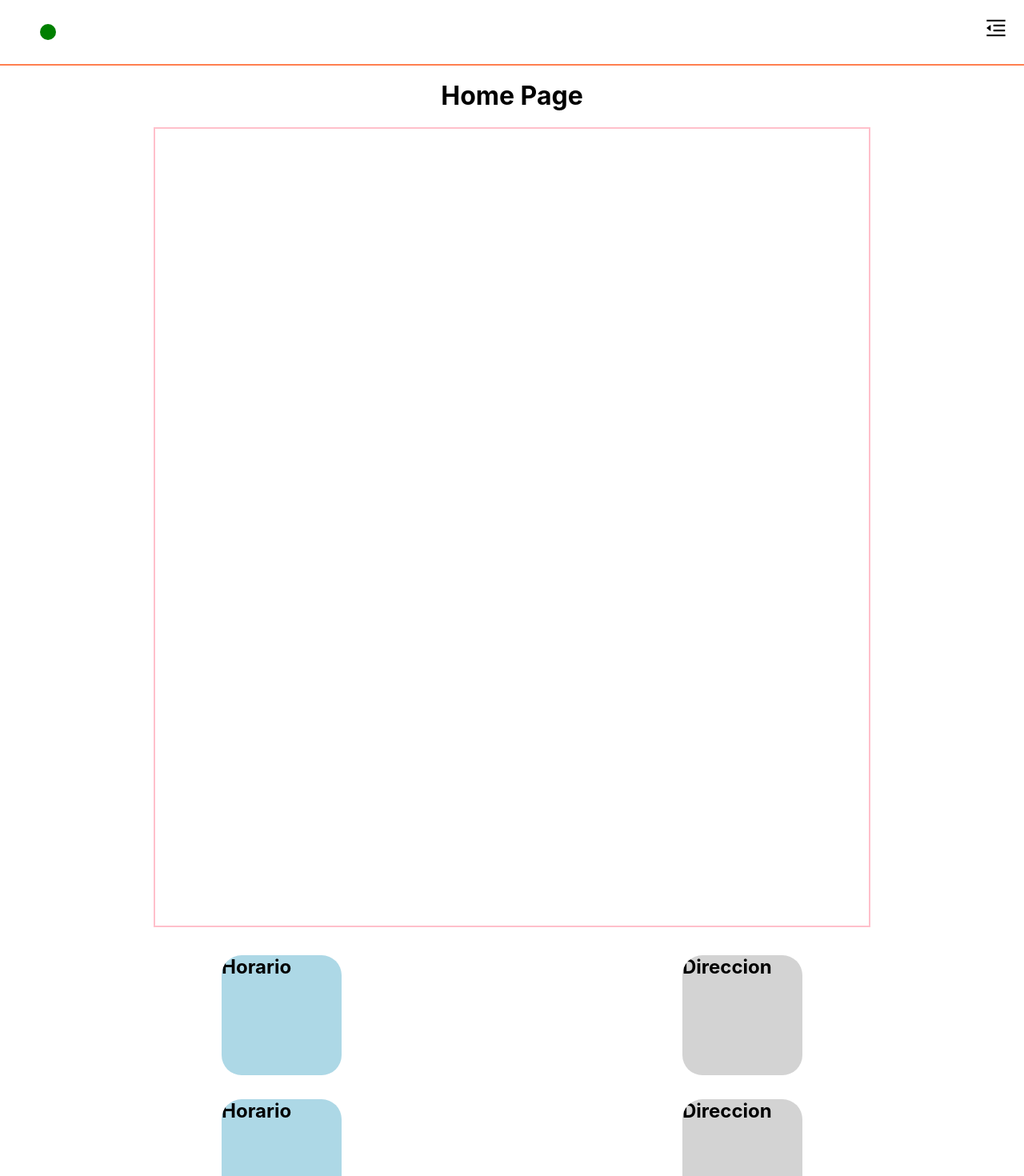
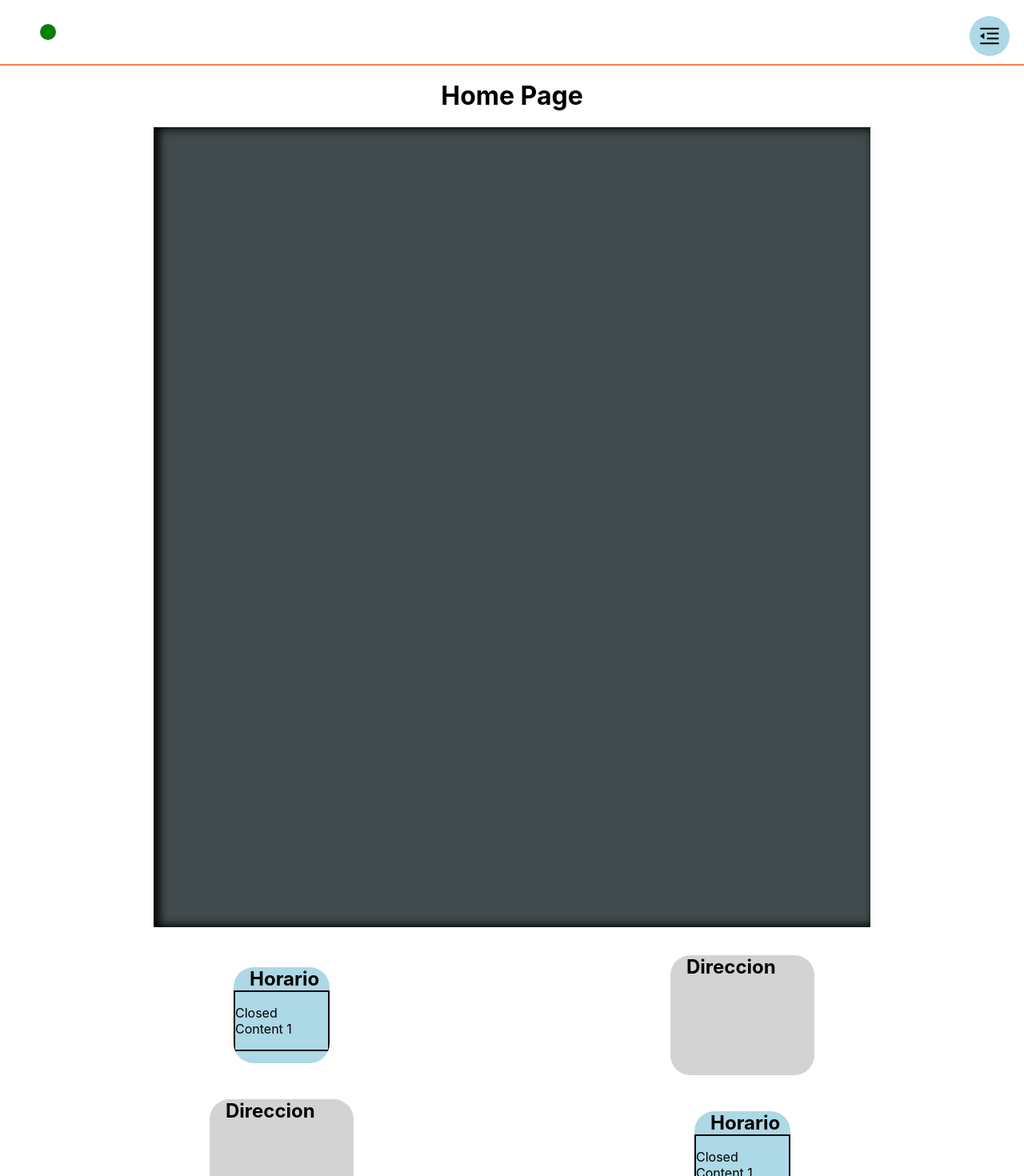
Before and after one commit to diegolb55/NextJS_IOSwidget, a Next.js app: page / in a window 1280 px wide. Shown: the top 1470 px of the page at 80% size. Built offline with nearby package versions, Linux system fonts and the light colour scheme.

Commit message:
adding details, fixed some renders

```diff
--- a/components/NavBar.js
+++ b/components/NavBar.js
@@ -4,16 +4,13 @@
 import {AiOutlineMenuUnfold} from 'react-icons/ai'
 import {AiOutlineMenuFold} from 'react-icons/ai'
 
+import styles from '../styles/Home.module.css'
+
+
 
 const MenuBar = () => {
 
   const [openMenu, setOpenMenu] = useState(false)
-
-
-  useEffect(()=>{
-    console.log(openMenu)
-  }, [openMenu])
-
 
   const menuVariants = {
     open:{
@@ -31,16 +28,17 @@
     },
     closed:{
 
-      left: -50
+      left: -70
     }
   }
 
   return (
     <motion.div
       style={{
-        background: "coral",
+        background: "white",
         height: "100vh",
         width: "70vw",
+        borderLeft: "2px solid red",
         top: 0,
 
       }}
@@ -51,19 +49,13 @@
     >
 
       <motion.div
-        style={{
-          position: "absolute",
-          // border:"2px solid blue",
-          width:"fit-content",
-          fontSize: 30,
-          marginTop:20,
-        }}
+        className={styles.icon}
         variants={burgerVariants}
         animate={openMenu ? "open":"closed"}
       >
 
         {openMenu ?
-          <AiOutlineMenuUnfold onClick={ ()=> setOpenMenu(openMenu => !openMenu) }/>
+          <AiOutlineMenuUnfold  onClick={ ()=> setOpenMenu(openMenu => !openMenu) }/>
           :
           <AiOutlineMenuFold onClick={ ()=> setOpenMenu(openMenu => !openMenu) }/>
         }
--- a/components/Widget.js
+++ b/components/Widget.js
@@ -27,9 +27,9 @@
 
         }
         else {
-            // scrollind down
+            // scrolling down
             toggleNav(false)
-            console.log("widget down", currentScroll)
+
 
 
         }
@@ -37,7 +37,7 @@
 
     }, [toggleOpen])
 
-    function disableScroll() {
+    function disableWindowScroll() {
         // Get the current page scroll position
         let scrollTop =
           window.pageYOffset || document.documentElement.scrollTop;
@@ -50,19 +50,19 @@
                 window.scrollTo(scrollLeft, scrollTop);
             };
     }
-    function enableScroll() {
-        window.onscroll = function() {};
+    function enableWindowScroll() {
+        window.onscroll = function() {}; // default is an empty function?
     }
 
     useEffect( () => {
 
         if(isOpen){
             element.addEventListener('scroll', handleScroll2);
-            disableScroll()
+            disableWindowScroll();
 
         } else {
             element?.removeEventListener('scroll', handleScroll2);
-            enableScroll()
+            enableWindowScroll();
 
         }
 
@@ -102,18 +102,7 @@
       }
 
     return (
-        <motion.div className="widget-cover"
-            style={{
-                // border: "2px solid red",
-                height: "100%",
-                width:"50%",
-                display: "flex",
-                justifyContent:"center",
-                alignItems:"center",
-            }}
-
-
-        >
+        <div className={styles.widgetCover}>
 
             <motion.div
                 style={{
@@ -135,6 +124,6 @@
                 {children}
 
             </motion.div>
-        </motion.div>
+        </div>
     )
 }
--- a/pages/Horario.js
+++ b/pages/Horario.js
@@ -1,44 +1,68 @@
 import {motion, AnimatePresence} from "framer-motion"
 import Widget from "../components/Widget"
 import {useState, useEffect} from "react"
+
+import styles from '../styles/Home.module.css'
 
 export default function Horario({toggleNav}){
 
     const [isOpen, setIsOpen] = useState(false);
 
     const wTitle = {
-        open:{margin: "80px auto"},
-        closed:{margin: 0 },
+        open:{
+            margin:"150px auto 30px auto ",
+            padding: 0,
+
+        },
+        closed:{
+            margin: "0 0 0 0",
+            padding:"0 0 0 20px",
+
+        },
     }
 
 
     return (
 
-        <Widget height={150}
-            width={150}
+        <Widget height={120}
+            width={120}
             color="lightblue"
             isOpen={isOpen}
             toggleOpen={ () => setIsOpen(!isOpen) }
             toggleNav={toggleNav}
-            >
+        >
 
             <motion.h2
-                style={{ width:"fit-content", position: "relative"}}
+
+                className={styles.widgetTitle}
                 variants={wTitle}
                 animate={isOpen ? "open" : "closed"}
+                transition={{type:"tween", duration:.4}}
             >Horario</motion.h2>
+
+            <AnimatePresence>
+                {!isOpen && (
+                    <motion.div
+
+                    className={styles.closedContent1}
+                    initial={{ opacity: 0}}
+                    animate={{ opacity: 1}}
+                    exit={{opacity:0}}
+                    transition={{duration:.2}}
+
+                >
+                    <p>Closed Content 1</p>
+                </motion.div>
+                )}
+            </AnimatePresence>
 
 
 
             <AnimatePresence>
                 {isOpen && (
                     <motion.div
-                        style={{
-                            border: "2px solid black",
-                            height: "150vh", width: "90vw",
-                            margin: "0 auto",
 
-                        }}
+                        className={styles.widgetPageContent}
                         initial={{ opacity: 0}}
                         animate={{ opacity: 1}}
                         exit={{opacity:0}}
--- a/pages/Localizacion.js
+++ b/pages/Localizacion.js
@@ -8,25 +8,39 @@
     const [isOpen, setIsOpen] = useState(false);
 
     const wTitle = {
-        open:{margin: "80px auto", textAlign:"center"},
-        closed:{margin: 0, textAlign:"auto"},
+        open:{
+            margin:"150px auto 30px auto ",
+            padding: 0,
+
+        },
+        closed:{
+            margin: "0 0 0 0",
+            padding:"0 0 0 20px",
+
+        },
     }
 
 
     return (
         <Widget
             height={150}
-            width={150}
+            width={180}
             isOpen={isOpen}
             toggleOpen={ () => setIsOpen(!isOpen)}
             toggleNav={toggleNav}
             color="lightgray">
 
             <motion.h2
-                // style={{padding: 10}}
+                style={{
+                    // width:"fit-content",
+                    // position: "relative",
+                    // border:"2px solid white",
+                    width:"fit-content",
+                    position: "relative"
+                }}
                 variants={wTitle}
                 animate={isOpen ? "open" : "closed"}
-                transition={{type:"tween"}}
+                transition={{type:"tween", duration:.4}}
             >Direccion</motion.h2>
 
 
--- a/pages/index.js
+++ b/pages/index.js
@@ -1,5 +1,4 @@
 
-import styles from '../styles/Home.module.css'
 
 import Horario from './Horario'
 import Localizacion from './Localizacion'
@@ -29,16 +28,18 @@
 
       <h1 style={{margin: "100px 0 0", textAlign:"center"}}>Home Page</h1>
 
-      <div style={{border: "2px solid pink", height: 1000, width: "70vw", margin:"20px auto"}}></div>
+      <div style={{ height: 1000, width: "70vw", margin:"20px auto", background:"#414a4c", boxShadow:"inset 5px 0px 12px 2px black"}}></div>
 
       <div className="widgetholder">
         <Horario toggleNav={toggleNav}/>
         <Localizacion toggleNav={toggleNav}/>
       </div>
       <div className="widgetholder">
+        <Localizacion toggleNav={toggleNav}/>
         <Horario toggleNav={toggleNav}/>
-        <Localizacion toggleNav={toggleNav}/>
+
       </div>
+
 
 
 
--- a/styles/Home.module.css
+++ b/styles/Home.module.css
@@ -1,8 +1,52 @@
 /* .container {
   padding: 0 2rem;
 } */
+
+/* widget */
+.widgetCover{
+  /* border: 2px solid red; */
+  height: 100%;
+  width: 50%;
+  /* position: relative; */
+  display: flex;
+  justify-content: center;
+  align-items: center;
+}
 .actualWidget::-webkit-scrollbar{
   width: 0;
   background: transparent;
   display: none;
+
 }
+.widgetTitle {
+  width: fit-content;
+  position: relative;
+}
+.closedContent1{
+  border: 2px solid black;
+
+
+  margin: 0 auto;
+}
+.widgetPageContent{
+  border: 2px solid black;
+  height: 100vh;
+  width: 90vw;
+  margin: 0 auto;
+}
+
+/* Menu Bar Icon */
+.icon {
+  position: absolute;
+  width: 50px;
+  height: 50px;
+  font-size: 30px;
+  margin-top: 20px;
+  background: lightblue;
+  padding: 10px;
+  border-radius: 100%;
+
+  display: flex;
+  justify-content: center;
+  align-items: center;
+}
```
